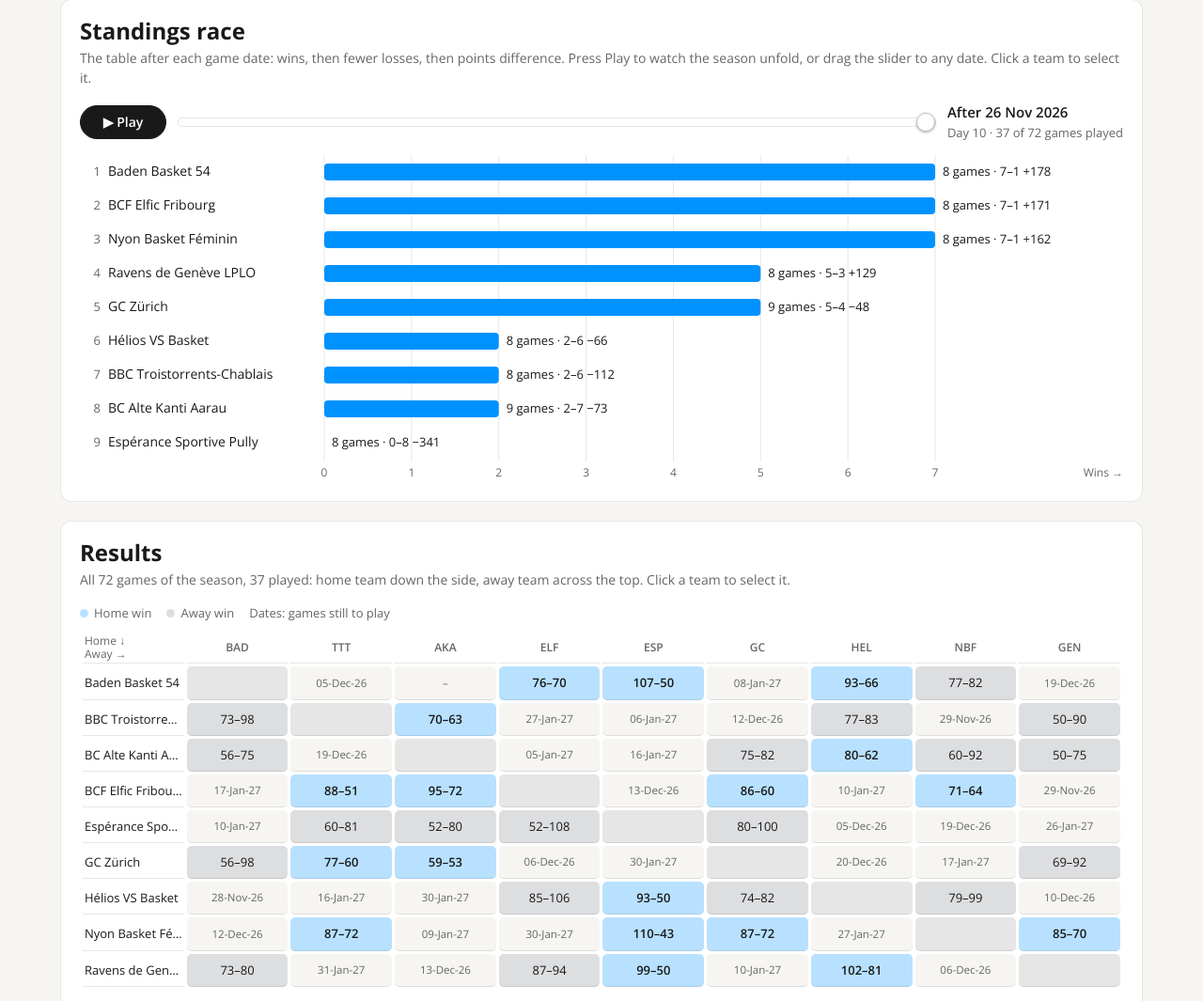
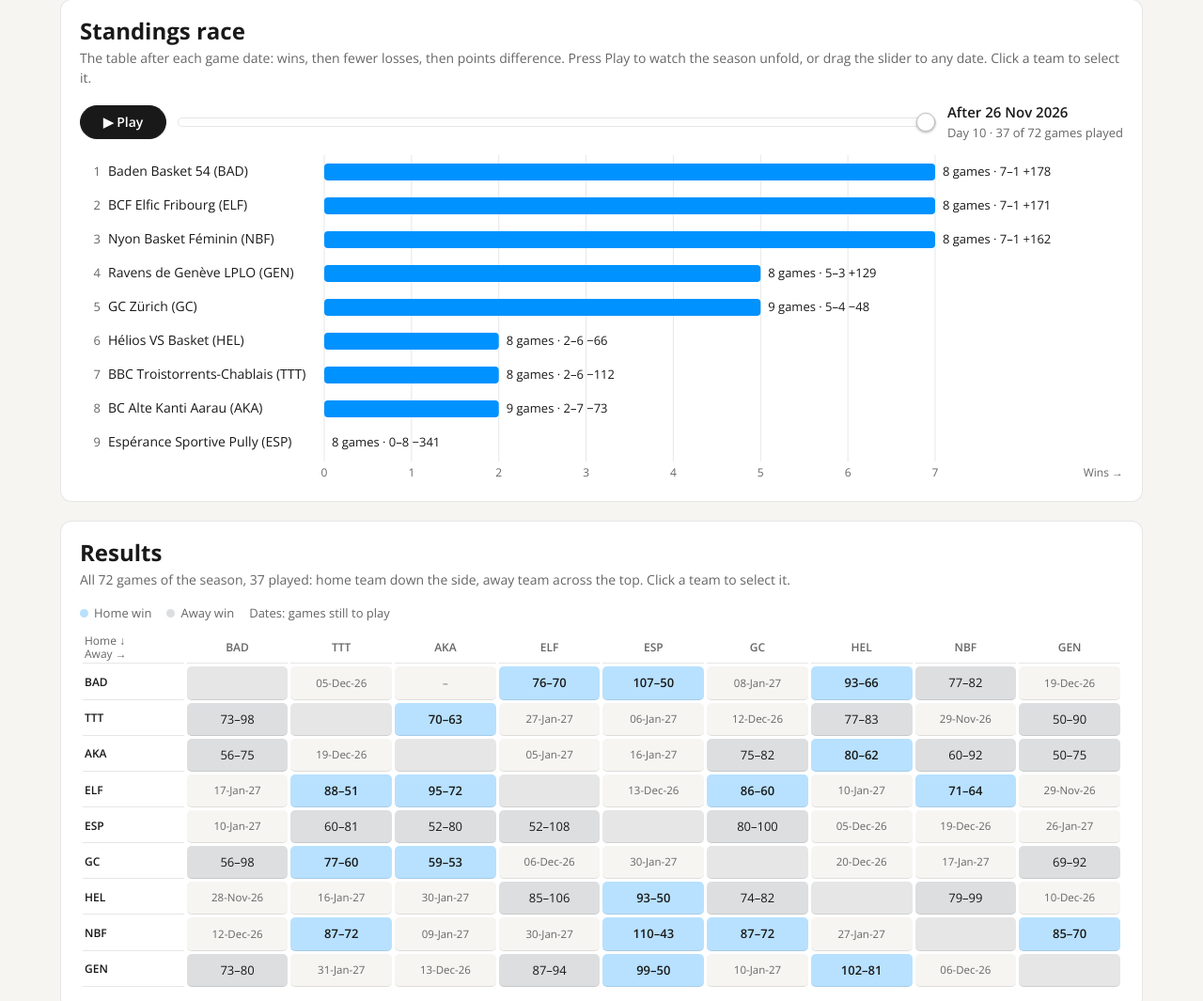
Before and after one commit to sboue-digital-science/swissbasket-sbl-women-2026-2027, a plain HTML site: page index.html in a window 1280 px wide. Shown: the part 436-1501 px from the top of the page at 94% size. Drawn offline with nearby package versions, Linux system fonts and the light colour scheme.

Commit message:
Team codes after names in the race; codes only in the results grid
Co-Authored-By: Claude Opus 5.5 <noreply@anthropic.com>
Claude-Session: https://claude.ai/code/session_01UhHW5aSKxQtS55qPkprhQ6

```diff
--- a/index.html
+++ b/index.html
@@ -112,14 +112,14 @@ footer{color:var(--ink2);font-size:13px}.credit{margin:0 0 6px;font-size:14px;co
 .rs{border-collapse:separate;border-spacing:3px;width:100%;font-size:13px;font-variant-numeric:tabular-nums;table-layout:fixed;min-width:680px}
 .rs th{font-weight:600;font-size:12px;color:var(--ink2);padding:2px}
 .rs thead th{text-align:center}.rs thead th.hc{text-align:left;font-weight:400;font-size:12px;color:var(--ink2);white-space:normal;line-height:1.2}
-.rs tbody th{text-align:left;white-space:nowrap;overflow:hidden;text-overflow:ellipsis;width:190px;font-size:13px;color:var(--ink);font-weight:400}
+.rs tbody th{text-align:left;white-space:nowrap;width:64px;font-size:12px;color:var(--ink);font-weight:600}
 .rs td{text-align:center;padding:7px 2px;border-radius:5px;white-space:nowrap;cursor:default;transition:opacity .2s}
 .rs td.hw{background:color-mix(in srgb,var(--hi) 28%,transparent);font-weight:600}
 .rs td.aw{background:color-mix(in srgb,var(--lo) 70%,transparent)}
 .rs td.up{color:var(--ink2);font-size:11.5px;background:var(--plane)}
 .rs td.x{background:var(--line)}
 .rs .dim{opacity:.22}.rs th.on{font-weight:700;color:var(--ink)}
-@media (max-width:600px){.rs tbody th{width:64px}}
+
 .shg{display:grid;grid-template-columns:1fr 1fr;gap:16px;max-width:720px;margin:0 auto}
 #shMin,#shPts{min-height:230px}
 .stw{overflow-x:auto;margin:0 -4px;-webkit-overflow-scrolling:touch}
@@ -431,7 +431,7 @@ function race(anim){
   g.select('.rbg').attr('width',W);
   g.select('.rk').attr('x',m.l-8).attr('y',ty).attr('dy','.32em').text(d=>d.rk+1);
   g.select('.nm').attr('x',m.l).attr('y',ty).attr('dy','.32em').attr('font-weight',d=>d.i===sel?700:400).attr('fill','var(--ink)')
-    .text(d=>d.n).each(function(){let t=this.textContent;while(this.getComputedTextLength&&this.getComputedTextLength()>(narrow?W-m.l-4:nw-10)&&t.length>4){t=t.slice(0,-2);this.textContent=t+'…'}});
+    .text(d=>`${d.n} (${TCODE[d.i]})`).each(function(){let t=this.textContent;while(this.getComputedTextLength&&this.getComputedTextLength()>(narrow?W-m.l-4:nw-10)&&t.length>4){t=t.slice(0,-2);this.textContent=t+'…'}});
   g.select('.rb').attr('x',x0).attr('y',by).attr('height',bh).attr('fill',col);
   g.select('.vl').attr('y',by+bh/2).attr('dy','.32em').attr('fill','var(--ink)');
   const tr=g.transition().duration(dur).ease(d3.easeCubicInOut);
@@ -471,7 +471,7 @@ function results(){
   const T=document.getElementById('rsT');if(!T||!FIX.length)return;
   const narrow=document.getElementById('resCard').clientWidth<600,sel=S.team,ix=d3.range(TEAMS.length);
   const g=new Map(FIX.map(f=>[f.h+'-'+f.a,f])),ddm=d3.timeFormat('%d-%b-%y');
-  const nm=i=>narrow?TCODE[i]:TEAMS[i],dim=(h,a)=>sel>=0&&h!==sel&&a!==sel?' dim':'';
+  const nm=i=>TCODE[i],dim=(h,a)=>sel>=0&&h!==sel&&a!==sel?' dim':'';
   T.innerHTML=`<thead><tr><th class="hc">Home ↓<br>Away →</th>${ix.map(a=>`<th scope="col" class="${a===sel?'on':''}" title="${esc(TEAMS[a])}">${esc(TCODE[a])}</th>`).join('')}</tr></thead><tbody>`+
     ix.map(h=>`<tr><th scope="row" class="${h===sel?'on':''}" title="${esc(TEAMS[h])}">${esc(nm(h))}</th>${ix.map(a=>{if(a===h)return`<td class="x${dim(h,a)}"></td>`;
       const f=g.get(h+'-'+a);if(!f)return`<td class="up${dim(h,a)}">–</td>`;
```
